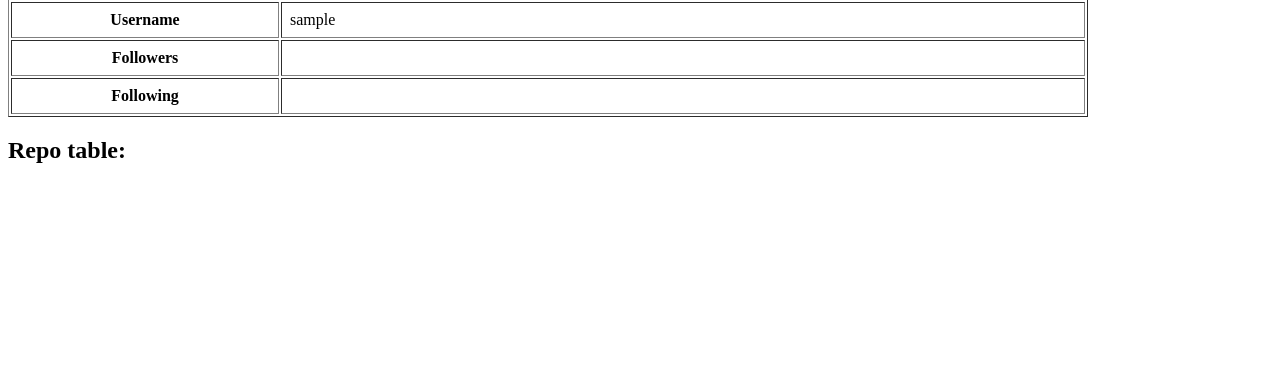
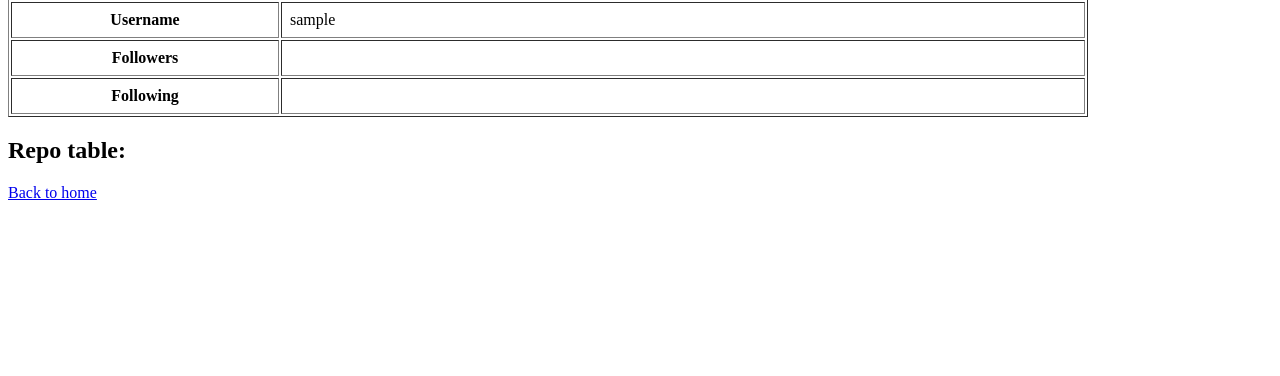
Before and after one commit to gene0524/Web_practice, a Flask app: a page that uses api/templates/greet.html in a window 1280 px wide. Shown: the part 81-457 px from the top of the page. Run offline with Flask 3, Linux system fonts and the light colour scheme; data that the repository does not hold is empty; parts of the project's set-up code (start-up, migrations or seed data) failed here and were passed over.

Commit message:
Lab 5 practice completed

```diff
--- a/api/templates/greet.html
+++ b/api/templates/greet.html
@@ -17,16 +17,19 @@
       </tr>
       <tr>
         <th style="padding: 8px;">Followers</th>
-        <td style="padding: 8px;"><a href="{{ url_for('github_user_followers', username=username) }}">{{ followers
-            }}</a></td>
+        <td style="padding: 8px;">
+          <a href="{{ url_for('github_user_followers', username=username) }}">{{ followers }}</a>
+        </td>
       </tr>
       <tr>
         <th style="padding: 8px;">Following</th>
-        <td style="padding: 8px;"><a href="{{ url_for('github_user_following', username=username) }}">{{ following
-            }}</a></td>
+        <td style="padding: 8px;">
+          <a href="{{ url_for('github_user_following', username=username) }}">{{ following }}</a>
+        </td>
       </tr>
     </table>
   </div>
+
   <h2>Repo table:</h2>
   <div style="overflow-x:auto;">
     {% for i in range(repos|count) %}
@@ -62,9 +65,11 @@
       </tr>
       {% endfor %}
     </table>
-    <br><br><br>
+    <br>
     {% endfor %}
   </div>
+
+  <a href="/">Back to home</a>
 </body>
 
 </html>
--- a/functions/githubapi.py
+++ b/functions/githubapi.py
@@ -168,7 +168,7 @@
 # Check the rate limit
 user_response = requests.get(
     "https://api.github.com/users/gene0524",
-    headers=headers,
+    headers=headers
 )
 print(user_response.status_code)
 user = user_response.json()
@@ -177,7 +177,7 @@
 
 rlim_response = requests.get(
     "https://api.github.com/rate_limit",
-    headers=headers,
+    headers=headers
 )
 print(rlim_response.status_code)
 rate_limit = rlim_response.json()
```
Also changed, not shown: .github/workflows/build.yml.
